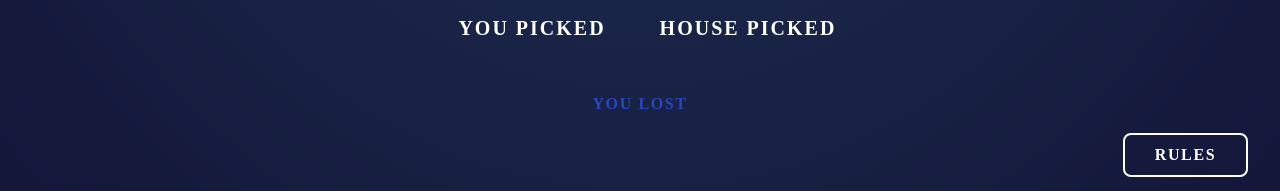
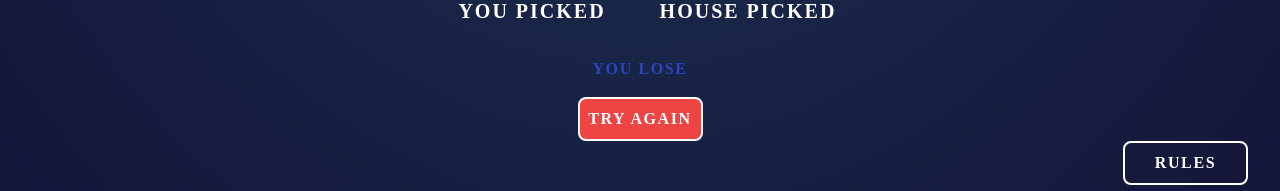
Before and after one commit to Stoffei07/rock-paper-siccors, a SvelteKit app: page / in a window 1280 px wide. Both pictures are taken after a click on the button 530 px from the left and 478 px from the top of the page. Shown: the part 591-782 px from the top of the page. Built offline with nearby package versions, Linux system fonts and the light colour scheme.

Commit message:
complete_function_finished

```diff
--- a/src/lib/components/GameButton.svelte
+++ b/src/lib/components/GameButton.svelte
@@ -14,7 +14,7 @@
 
 <button
 	class={`col-span-2 flex aspect-square w-full items-center justify-center rounded-full border-[15px] bg-white ${borderColorClass} ${centerClass}`}
-	on:click={click}
+	onclick={click}
 	id={symbol}
 >
 	<img src={`/images/icon-${symbol}.svg`} alt={symbol} />
--- a/src/routes/+page.svelte
+++ b/src/routes/+page.svelte
@@ -6,21 +6,7 @@
 	let selectionMachine = $state('null');
 	let score = $state(0);
 	let showRules = $state(false);
-	let result = $state(false);
-
-	function compareSelections() {
-		if (selection === selectionMachine) {
-			result = false;
-		} else if (
-			(selection === 'rock' && selectionMachine === 'scissors') ||
-			(selection === 'scissors' && selectionMachine === 'paper') ||
-			(selection === 'paper' && selectionMachine === 'rock')
-		) {
-			result === true && score++;
-		} else {
-			result === false;
-		}
-	}
+	let result = $state('null');
 
 	function saveSelection() {
 		console.log(event.currentTarget);
@@ -28,6 +14,7 @@
 		step++;
 		compareSelections();
 	}
+
 	function getRandomSelection() {
 		const options = ['paper', 'rock', 'scissors'];
 		return options[Math.floor(Math.random() * options.length)];
@@ -35,8 +22,39 @@
 
 	selectionMachine = getRandomSelection();
 
+	function compareSelections() {
+		if (selection === selectionMachine) {
+			result = 'tie';
+		} else if (
+			(selection === 'rock' && selectionMachine === 'scissors') ||
+			(selection === 'scissors' && selectionMachine === 'paper') ||
+			(selection === 'paper' && selectionMachine === 'rock')
+		) {
+			result = 'win';
+			score++;
+		} else {
+			result = 'lose';
+		}
+	}
+
 	function toggleRules() {
 		showRules = !showRules;
+	}
+
+	function nextRound() {
+		step = 1;
+		selection = 'null';
+		selectionMachine = 'null';
+		selectionMachine = getRandomSelection();
+	}
+
+	function tryAgain() {
+		step = 1;
+		selection = 'null';
+		selectionMachine = 'null';
+		score = 0;
+		result = 'null';
+		selectionMachine = getRandomSelection();
 	}
 </script>
 
@@ -65,24 +83,53 @@
 {#if step === 2}
 	<div class="flex w-[80vw] max-w-[400px] justify-between gap-8">
 		<div class="flex w-[50%] flex-col items-center gap-4">
+			{#if selection !== 'null'}
 				<GameButton symbol={selection} />
 				<div class="barlow-600 flex flex-col items-center text-xl tracking-widest text-white">
 					YOU PICKED
 				</div>
+			{/if}
 		</div>
 
 		<div class="flex w-[50%] flex-col items-center gap-4">
+			{#if selectionMachine !== 'null'}
 				<GameButton symbol={selectionMachine} />
 				<div class="barlow-600 flex flex-col items-center text-xl tracking-widest text-white">
 					HOUSE PICKED
 				</div>
+			{/if}
 		</div>
 	</div>
 
 	<div class="mt-8 flex w-full max-w-screen-lg justify-center">
 		<div class="barlow-600 flex justify-center tracking-widest text-[#2a46c0]">
-			YOU {result === true ? 'WIN' : 'LOST'}
+			{result === 'tie' ? 'TIE' : `YOU ${result.toUpperCase()}`}
 		</div>
+	</div>
+
+	<div class="mt-4 flex w-full max-w-screen-lg justify-center">
+		{#if result === 'win'}
+			<button
+				class="barlow-600 flex w-[125px] items-center justify-center rounded-lg border-2 border-[#FFF] bg-green-500 p-2 tracking-widest text-white"
+				onclick={nextRound}
+			>
+				NEXT
+			</button>
+		{:else if result === 'lose'}
+			<button
+				class="barlow-600 flex w-[125px] items-center justify-center rounded-lg border-2 border-[#FFF] bg-red-500 p-2 tracking-widest text-white"
+				onclick={tryAgain}
+			>
+				TRY AGAIN
+			</button>
+		{:else}
+			<button
+				class="barlow-600 flex w-[125px] items-center justify-center rounded-lg border-2 border-[#FFF] bg-yellow-500 p-2 tracking-widest text-white"
+				onclick={nextRound}
+			>
+				NEXT
+			</button>
+		{/if}
 	</div>
 {/if}
 
```
Lines whose indentation alone changed are shown as unchanged.
